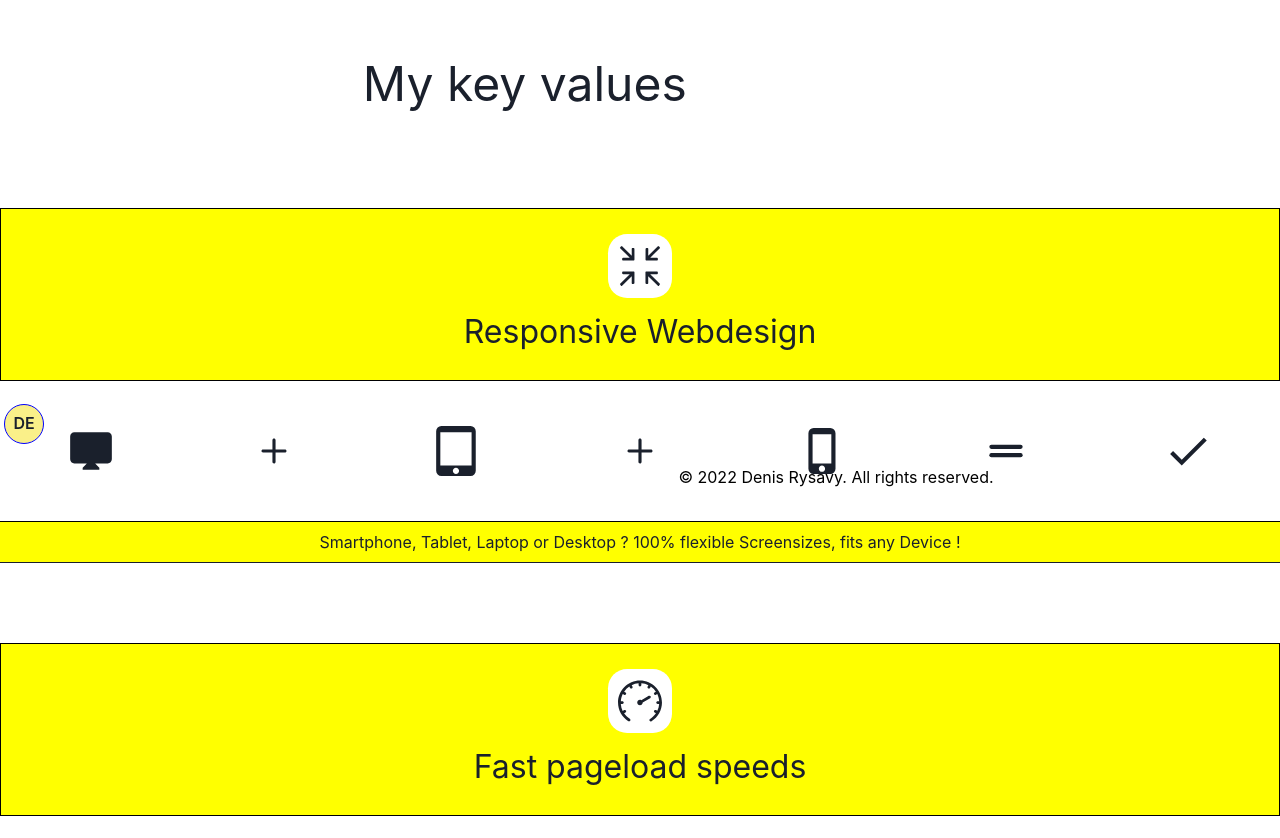
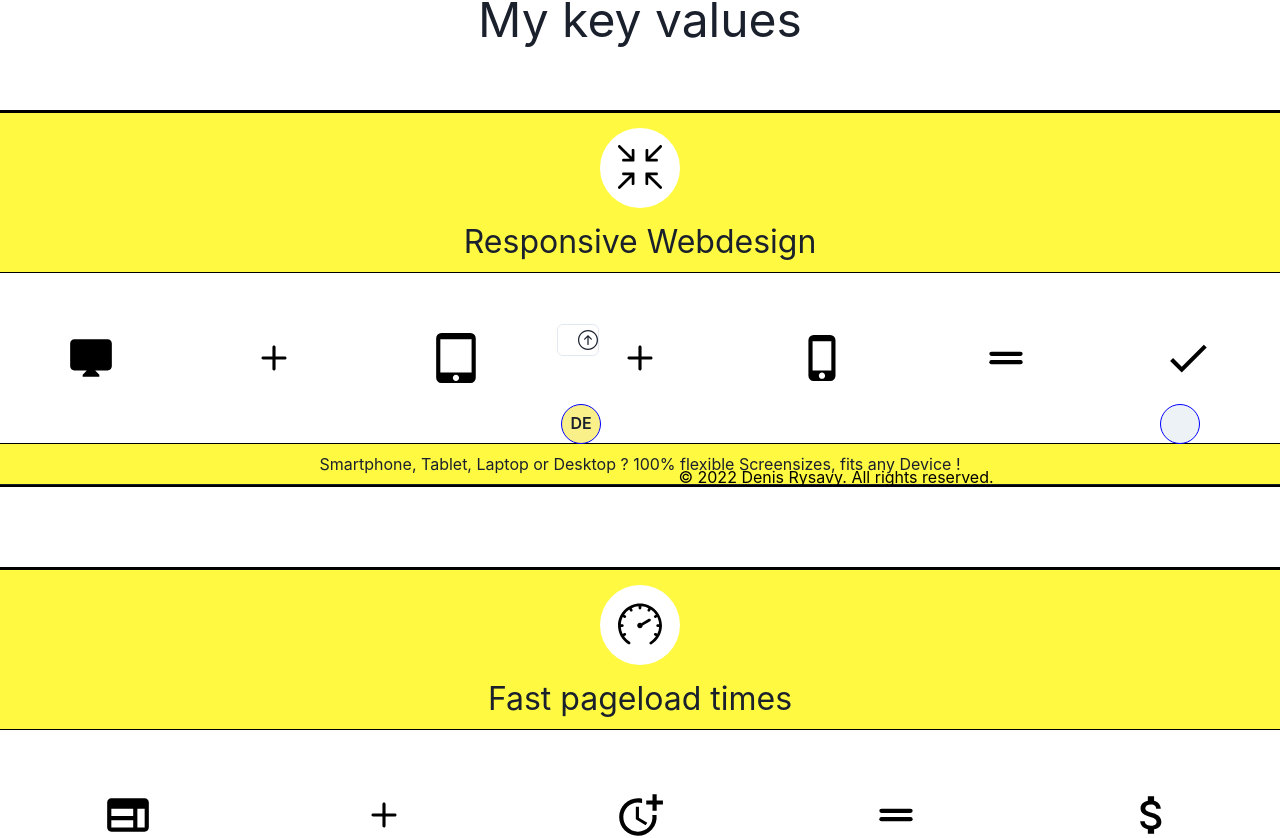
Before and after one commit to rysavy122/portfolio2.0, a React (Vite) app: page / in a window 1280 px wide. Shown: the part 1016-1854 px from the top of the page. Built offline with nearby package versions, Linux system fonts and the light colour scheme.

Commit message:
es wird langsam ...

```diff
--- a/src/Components/layout/Footer.jsx
+++ b/src/Components/layout/Footer.jsx
@@ -1,11 +1,13 @@
 import React from 'react'
 import GithubIcon from '../assets/icons/SocialMedialicons/GithubIcon'
 import LinkedinIcon from '../assets/icons/SocialMedialicons/LinkedinIcon'
+import { SlArrowUp, SlArrowUpCircle } from 'react-icons/sl';
+
 import { Link } from '@chakra-ui/layout';
 
 import '../layout/navbar.css';
 import { Flex, Text } from '@chakra-ui/layout';
-import { Button } from '@chakra-ui/react';
+import { Button, ButtonGroup, IconButton } from '@chakra-ui/react';
 
 
 
@@ -20,10 +22,13 @@ const Footer = () => {
       <Link href='https://github.com/rysavy122' isExternal>
         <GithubIcon href="https://github.com/rysavy122"/>
       </Link>
+      <br />
       <Link href='https://www.linkedin.com/in/denisrysavy/' isExternal>
         <LinkedinIcon/>
       </Link>
     </Flex>
+
+
     <Button _hover={{
             backgroundColor:'yellow.300'}}
             id="button"
@@ -36,11 +41,33 @@ const Footer = () => {
             mt={20}
             ml={1}
             h={10}
-            w={10}>{DE}
+            w={10}
+            position={'absolute'}
+            >{DE}
     </Button>
-    <div id="footer-content" >
-            <Text textAlign={'center'} fontSize={12}> © {new Date().getFullYear()} Denis Rysavy. All rights reserved.</Text>
-    </div>
+    <Button _hover={{
+            backgroundColor:'yellow.300'}}
+            id="button"
+            borderRadius={'50%'}
+            border={'1px solid blue'}
+            float={'right'}
+            zIndex={'100'}
+            mr={20}
+            mb={15}
+            mt={20}
+            ml={1}
+            h={10}
+            w={10}></Button>
+
+<ButtonGroup size='sm' isAttached variant='outline'>
+  <IconButton aria-label='Add to friends' icon={<SlArrowUpCircle />} />
+</ButtonGroup>
+
+
+            <SlArrowUp />
+      <div id="footer-content" >
+              <Text textAlign={'center'} fontSize={12}> © {new Date().getFullYear()} Denis Rysavy. All rights reserved.</Text>
+      </div>
     </div>
   )
 }
--- a/src/Components/layout/navbar.css
+++ b/src/Components/layout/navbar.css
@@ -3,6 +3,7 @@
     height:250px;
     width:225px;
     background-color: #F9F003;
+    background-color: yellow;
     position: absolute;
     position: fixed;
     font-size: 4em;
@@ -26,32 +27,39 @@
     margin-left: -182px;
     letter-spacing: 0.1rem;
 }
-#external-links{
-
-    background-color: #F9F003;
+#external-links {
     background-color: yellow;
-    margin-right:16vw;
     justify-content: space-evenly;
+    height:60px;
+    width:100vw;
 
 }
+
+#external-links svg{
+    background-color: yellow;
+    height:40px;
+    width:32px;
+}
+
 
 #sidenav{
     position: fixed;
     background-color: #F9F003;
-    width:110vw;
+    background-color: yellow;
+    width:100vw;
     display: flex;
     justify-content: space-evenly;
     margin:0px;
-    margin-left: -10vw;
     z-index: 10;
 }
 #footer-content p{
     width:100vw;
     text-align: center;
     color:black;
+    margin-left: 60px;
+    margin: auto;
     margin-top:20vh;
     margin-bottom:15px;
-    margin-left: 60px;
 }
 
 
@@ -109,8 +117,6 @@
     }
 
     #external-links{
-
-        background-color: #F9F003;
         background-color: yellow;
         margin-right:34vw;
         margin-bottom:5vh;
@@ -123,7 +129,8 @@
 
 
 #external-links svg{
-    margin:20px;
+    margin-top: 10px;
+    margin-left:0px;
 }
 
 
@@ -135,7 +142,6 @@
 
 #sidenav svg{
     margin:-10px;
-    margin-left:3vw;
     height:55px;
     width:25px;
 }
@@ -150,7 +156,7 @@
 #toggle-themes-btn {
     border-radius: 50%;
     width: 30px;
-    margin: 0.5vh -14vw 0px -10px;
+    margin: 0.5vh -11vw 0px -10px;
     min-width: 20px;
     height: 30px;
 }
@@ -160,6 +166,4 @@
     margin: auto;
     border: 0px;
     padding: 4px;
-
-
 }
--- a/src/Components/navigation/MainNavigation.jsx
+++ b/src/Components/navigation/MainNavigation.jsx
@@ -24,7 +24,7 @@ const MainNavigation = () => {
         <NavLink as={NavLink} to ="/About" className="link" ><AboutIcon /></NavLink>
         <NavLink as={NavLink} to="/Projects" className="link" ><ProjectIcon/></NavLink>
         <NavLink as={NavLink} to="/Contact" className="link" ><ContactIcon/></NavLink>
-        <Button _hover={{bg:"yellow", color:"black", border:"1px solid black"}} p={'0px 0px'} color={'white'} bg={'black'} id='toggle-themes-btn' leftIcon={<MdOutlineLightMode  />} /* colorScheme='white'  */variant='outline'></Button>
+        <Button _hover={{bg:"yellow", color:"black", border:"1px solid black"}} p={'0px 0px'} color={'yellow'} bg={'black'} id='toggle-themes-btn' leftIcon={<MdOutlineDarkMode  />} /* colorScheme='white'  */variant='outline'></Button>
     </Box>
     </>
     )
--- a/src/Components/pages/About.jsx
+++ b/src/Components/pages/About.jsx
@@ -70,7 +70,7 @@ const About = () => {
             </Box>
           </Box>
 
-      <Text bg={'white'} w={'100vw'} mb={20} mt={20} fontSize="6xl" >My Skillset</Text>
+      <Text bg={'white'} w={'100vw'} pb={'4vh'} mb={100} mt={60} fontSize="6xl" >My Skillset</Text>
       <Box  className="tech-stack-container">
         <Text bg={'yellow'} w={'100vw'} mt={20} fontSize="4xl" mb="8vh" >Frontend TechStack</Text>
         <Box bg={'white'}>
--- a/src/Components/pages/Home.jsx
+++ b/src/Components/pages/Home.jsx
@@ -85,11 +85,11 @@ const Home = () => {
             <Text p={2} >I am a <span className='span'>full stack developer... </span> 💻 </Text>
           </Box>
           <Box mb={16} bg={'white'} >
-          <Text p={2} bg={'white'}><span>Welcome </span>to my portfolio website ! <br/>✌️</Text>
+          <Text p={2} bg={'white'}><Link to="/"><span>Welcome </span></Link>to my portfolio website ! <br/>✌️</Text>
             <Text>On this Website you can <Link id='about-link' color={'yellow'} to={'/projects'}><span>review my work</span></Link> and <Link id='about-link' color={'yellow'} to={'/contact'}><span>contact me</span></Link> if you need help with anything Software related.</Text>
           </Box>
-          <Text mb={16} p={2} bg={'white'} >Find out more <Link id='about-link' color={'yellow'} to={'/about'}><span>About me</span>.</Link></Text>
-          <Text p={2} bg={'white'}><span>Thank you </span>for visiting my portfolio ! <br/>🙏</Text>
+          <Text mb={31} p={3} bg={'white'} >Find out more <Link id='about-link' color={'yellow'} to={'/about'}><span>About me</span>.</Link></Text>
+          <Text mt={20} mb={'20vh'} p={2} bg={'white'}><span>Thank you </span>for visiting my portfolio website ! <br/>🙏</Text>
           </Box>
           <Text className="text-values2">My key values</Text>
           <Box className='box-values'>
@@ -124,7 +124,9 @@ const Home = () => {
           <Text className="text-values">My key values</Text>
             <Box className="box-values">
               <Box className="box-values-header">
-              <SlSizeActual />
+                <Box className='value-icon-container'>
+                  <SlSizeActual/>
+                </Box>
                 <h1>Responsive Webdesign</h1>
               </Box>
               <Flex className="responsive">
@@ -136,12 +138,14 @@ const Home = () => {
                 <TbEqual />
                 <MdCheck/>
               </Flex>
-              <Text borderBottom={'1px'} p={2} bgColor={'yellow'}>Smartphone, Tablet, Laptop or Desktop ? 100% flexible Screensizes, fits any Device !</Text>
+              <Text borderBottom={'1px'} p={2} bgColor={'#fff942'}>Smartphone, Tablet, Laptop or Desktop ? 100% flexible Screensizes, fits any Device !</Text>
             </Box>
             <Box className="box-values">
               <Box className="box-values-header">
-              <SlSpeedometer/>
-                <h1>Fast pageload speeds</h1>
+                <Box className='value-icon-container'>
+                  <SlSpeedometer/>
+                </Box>
+                <h1>Fast pageload times</h1>
               </Box>
               <Flex className="responsive">
                 <MdOutlineWeb />
@@ -150,11 +154,13 @@ const Home = () => {
                 <TbEqual />
                 < MdOutlineAttachMoney/>
               </Flex>
-              <Text borderBottom='1px' p={2} bgColor={'yellow'}>Keeping the pageload times low has many advantages. Remember, time is money... </Text>
+              <Text borderBottom='1px' p={2} bgColor={'#fff942'}>Keeping the pageload times low has many advantages. Remember, time is money... </Text>
             </Box>
             <Box className="box-values">
               <Box className="box-values-header">
-              <SlLock/>
+                <Box className='value-icon-container'>
+                  <SlLock/>
+                </Box >
                 <h1>Security</h1>
               </Box>
               <Flex className="responsive">
@@ -164,11 +170,13 @@ const Home = () => {
                 <TbEqual />
                 <MdWarningAmber />
               </Flex>
-              <Text borderBottom={'1px'} p={2} bgColor={'yellow'}>Internet Security is a huge topic. It is very important to be safe out there.</Text>
+              <Text borderBottom={'1px'} p={2} bgColor={'#fff942'}>Internet Security is a huge topic. It is very important to be safe out there.</Text>
             </Box>
             <Box className="box-values">
               <Box className="box-values-header">
-              <SlEqualizer />
+                <Box className='value-icon-container'>
+                  <SlEqualizer/>
+                </Box>
                 <h1>100% Customizable</h1>
               </Box>
               <Flex className="responsive">
@@ -180,7 +188,7 @@ const Home = () => {
                 <TbEqual />
                 <MdInsertEmoticon />
               </Flex>
-              <Text borderBottom={'1px'} p={2} bgColor={'yellow'}>Need a special feature or design ? You name it, I make it. Fully customizable to your needs...</Text>
+              <Text borderBottom={'1px'} p={2} bgColor={'#fff942'}>Need a special feature or design ? You name it, I make it. Fully customizable to your needs...</Text>
             </Box>
       </Box>
     </Box>
--- a/src/Components/pages/pages.css
+++ b/src/Components/pages/pages.css
@@ -16,7 +16,7 @@
   width:100vw;
   margin-left:-0vw;
   background-color: white;
-  height:65px;
+  height:70px;
 }
 #about-h1{
   margin:50px;
@@ -24,7 +24,7 @@
   margin-left:-8vw;
   margin-bottom: 7vh;
   background-color: white;
-  height:65px;
+  height:70px;
 }
 #projects-h1{
   margin:50px;
@@ -32,7 +32,7 @@
   margin-left:-8vw;
   margin-bottom: 7vh;
   background-color: white;
-  height:65px;
+  height:70px;
 
 }
 
@@ -73,30 +73,33 @@
     background-color: white;
   }
   .text-values{
-    margin-top: 15vh;
+    margin-top: 7vh;
     font-size: 3rem;
-    margin-bottom: 11vh;
-    margin-left:-18vw;
+    height:70px;
+    margin-bottom: 7vh;
     background-color: white;
   }
   .text-values2{
-    margin-top: 15vh;
-    margin-bottom: 10vh;
+    margin-top: 7vh;
     font-size: 3rem;
-    margin-left:-5vw;
+    height:70px;
+    margin-bottom: 7vh;
     background-color: white;
+    width:100vw;
 
   }
 
 
   .box-values{
-    border-left:0px;
-    border-right:0px;
     margin:auto;
     width:100vw;
     margin-left:0vw;
     margin-bottom: 10vh;
     margin-top: 5vh;
+    border: 2px solid black;
+    border-left:0px;
+    border-right:0px;
+
   }
 
   .box-values svg{
@@ -105,15 +108,18 @@
 
   .box-values-header h1{
     font-size: 2em;
+    padding:2vh;
     margin-bottom: 15px;
     background-color: yellow;
-    padding:2vh;
+    background-color: #F9F003;
+    background-color: #fff942;
 
   }
 
   .box-values2-header h1{
     font-size: 2em;
     background-color: yellow;
+    background-color: #F9F003;
     padding:2vh;
     margin-bottom: -20px;;
 
@@ -130,18 +136,30 @@
     height: 5rem;
     width:5rem;
   }
-  .box-values-header  svg{
-    margin-top: 25px;
-    background-color:white;
-    border-radius: 30%;
-    padding:10px;
-    height: 4rem;
-    width:4rem;
-
+  .box-values-header svg{
+    margin-top: 15px;
+    height: 5rem;
+    width:3rem;
+    padding: 2px;
+    padding-top: 0px;
+  }
+  .box-values-header path{
+    color: #fff942;
+    color: black;
+  }
+  .value-icon-container{
+    background-color: black;
+    background-color: white;
+    border-radius: 50%;
+    height:5rem;
+    width:5rem;
+    margin:auto;
   }
   .box-values2-header{
     background-color: yellow;
-    border:1px solid black;
+    background-color: #F9F003;
+    border-top:1px solid black;
+    border-bottom:1px solid black;
     margin-bottom:11vh;
   }
 
@@ -152,7 +170,10 @@
 
   .box-values-header{
     background-color: yellow;
-    border:1px solid black;
+    background-color: #fff942;
+    border-top:1px solid black;
+    border-bottom:1px solid black;
+    height:160px
   }
 
 
@@ -172,9 +193,17 @@
 
 .responsive{
   padding:auto;
-  margin:auto;
+  padding-top: 15px;
+  padding-bottom: 15px;
   border-bottom:1px solid black;
+  border-top:1px solid black;
+  background-color: black;
   background-color: white;
+  color:#fff942;
+  color: yellow;
+  color:white;
+  color:black
+
 
 }
 
@@ -230,7 +259,8 @@
   }
 
   #intro{
-    font-size: 1rem;
+    font-size: 1.4rem;
+    line-height: 2.8rem;
     width:100vw;
     text-align: center;
   }
```
